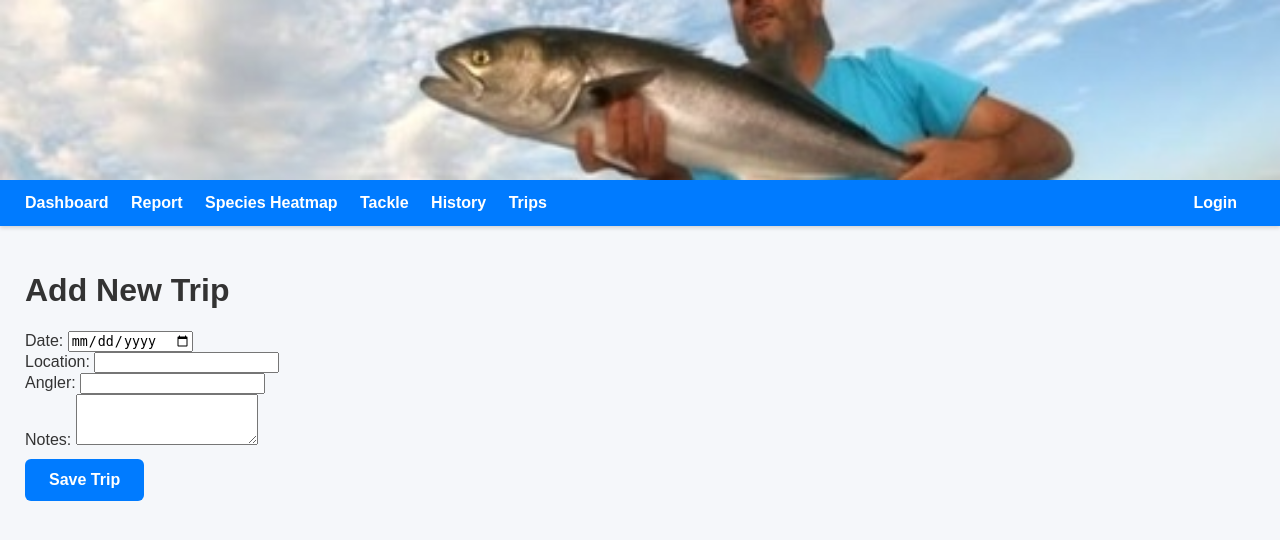
After one commit to tripsontheboat/fishing-dashboard, a Flask app: page /trip/add in a window 1280 px wide. The commit adds this page. Shown: the top 540 px of the page. Run offline with Flask 3, Linux system fonts and the light colour scheme; some libraries are stand-ins or nearby versions.

Commit message:
Add trip linking, edit/delete trips, update edit observation

```diff
--- a/app.py
+++ b/app.py
@@ -1,5 +1,3 @@
-print("RUNNING FILE:", __file__)
-
 import logging
 import os
 import sqlite3
@@ -887,6 +885,13 @@ def history():
 @login_required
 @role_required("write")
 def add():
+    conn = get_db_connection()
+    cur = conn.cursor()
+
+    # Fetch all trips for the dropdown (GET and POST both need this)
+    cur.execute("SELECT id, date, location FROM trips ORDER BY date DESC")
+    trips = cur.fetchall()
+
     if request.method == "POST":
         date = request.form["date"]
         location = request.form["location"]
@@ -908,6 +913,10 @@ def add():
 
         youtube_url = request.form.get("youtube_url")
 
+        # NEW: Trip ID from dropdown
+        trip_id = request.form.get("trip_id") or None
+
+        # Handle image upload
         image_file = request.files.get("image")
         filename = None
 
@@ -916,19 +925,17 @@ def add():
             image_path = os.path.join(app.config["UPLOAD_FOLDER"], filename)
             image_file.save(image_path)
 
-        conn = get_db_connection()
-        cur = conn.cursor()
-
+        # Insert catch including trip_id
         cur.execute(
             """
             INSERT INTO observations
             (date, location, species, count, bait, size, water, platform, comments,
-             image, lat, lng, water_temp, wind, wave_height, angler, youtube_url)
-            VALUES (%s, %s, %s, %s, %s, %s, %s, %s, %s, %s, %s, %s, %s, %s, %s, %s, %s)
+             image, lat, lng, water_temp, wind, wave_height, angler, youtube_url, trip_id)
+            VALUES (%s, %s, %s, %s, %s, %s, %s, %s, %s, %s, %s, %s, %s, %s, %s, %s, %s, %s)
             """,
             (
                 date, location, species, count, bait, size, water, platform, comments,
-                filename, lat, lng, water_temp, wind, wave_height, angler, youtube_url
+                filename, lat, lng, water_temp, wind, wave_height, angler, youtube_url, trip_id
             ),
         )
 
@@ -937,8 +944,8 @@ def add():
 
         return redirect("/")
 
-    return render_template("add.html")
-
+    conn.close()
+    return render_template("add.html", trips=trips)
 # -----------------------------
 # EDIT ENTRY
 # -----------------------------
@@ -948,6 +955,7 @@ def edit(id):
     conn = get_db_connection()
     cur = conn.cursor()
 
+    # Fetch the observation being edited
     cur.execute("SELECT * FROM observations WHERE id = %s", (id,))
     row = cur.fetchone()
 
@@ -955,6 +963,9 @@ def edit(id):
         conn.close()
         return "Entry not found", 404
 
+    # -----------------------------
+    # POST: Save changes
+    # -----------------------------
     if request.method == "POST":
         date = request.form["date"]
         location = request.form["location"]
@@ -973,6 +984,10 @@ def edit(id):
         angler = request.form.get("angler")
         youtube_url = request.form.get("youtube_url")
 
+        # NEW: Trip selection
+        trip_id = request.form.get("trip_id")  # may be None or ""
+
+        # Handle image upload
         image = row["image"]
         file = request.files.get("image")
         if file and file.filename != "":
@@ -980,16 +995,19 @@ def edit(id):
             file.save(os.path.join(app.config["UPLOAD_FOLDER"], filename))
             image = filename
 
+        # Update DB
         cur.execute(
             """
             UPDATE observations
             SET date=%s, location=%s, species=%s, count=%s, bait=%s, size=%s, water=%s, platform=%s,
-                water_temp=%s, wind=%s, wave_height=%s, comments=%s, image=%s, lat=%s, lng=%s, angler=%s, youtube_url=%s
+                water_temp=%s, wind=%s, wave_height=%s, comments=%s, image=%s, lat=%s, lng=%s,
+                angler=%s, youtube_url=%s, trip_id=%s
             WHERE id=%s
             """,
             (
                 date, location, species, count, bait, size, water, platform,
-                water_temp, wind, wave_height, comments, image, lat, lng, angler, youtube_url, id
+                water_temp, wind, wave_height, comments, image, lat, lng,
+                angler, youtube_url, trip_id, id
             )
         )
 
@@ -997,8 +1015,135 @@ def edit(id):
         conn.close()
         return redirect("/")
 
+    # -----------------------------
+    # GET: Load edit form
+    # -----------------------------
+
+    # NEW: Load all trips for dropdown
+    cur.execute("SELECT id, date, location FROM trips ORDER BY date DESC")
+    trips = cur.fetchall()
+
     conn.close()
-    return render_template("edit.html", row=row)
+    return render_template("edit.html", row=row, trips=trips)
+
+
+
+# -----------------------------
+# ADD TRIP
+# ----------------------------
+
+@app.route("/trip/add", methods=["GET", "POST"])
+def add_trip():
+    if request.method == "POST":
+        date = request.form["date"]
+        location = request.form["location"]
+        notes = request.form.get("notes")
+        angler = request.form.get("angler")
+
+        conn = get_db()
+        cur = conn.cursor()
+
+        cur.execute(
+            "INSERT INTO trips (date, location, notes, angler) VALUES (%s, %s, %s, %s)",
+            (date, location, notes, angler)
+        )
+
+        conn.commit()
+        conn.close()
+
+        return redirect("/trips")
+
+    return render_template("add_trip.html")
+
+
+# -----------------------------
+# ADD TRIPS
+# ----------------------------
+
+@app.route("/trips")
+@login_required
+@role_required("read")
+def trips():
+    conn = get_db_connection()
+    cur = conn.cursor()
+
+    cur.execute("SELECT id, date, location, notes, angler FROM trips ORDER BY date DESC")
+    trips = cur.fetchall()
+
+    conn.close()
+
+    return render_template("trips.html", trips=trips)
+
+
+
+# -----------------------------
+# EDIT TRIPS
+# ----------------------------
+
+@app.route("/trip/edit/<int:id>", methods=["GET", "POST"])
+@login_required
+@role_required("write")
+def edit_trip(id):
+    conn = get_db_connection()
+    cur = conn.cursor()
+
+    # Fetch existing trip
+    cur.execute("SELECT * FROM trips WHERE id = %s", (id,))
+    trip = cur.fetchone()
+
+    if not trip:
+        conn.close()
+        return "Trip not found", 404
+
+    if request.method == "POST":
+        date = request.form["date"]
+        location = request.form["location"]
+        angler = request.form.get("angler")
+        notes = request.form.get("notes")
+
+        cur.execute("""
+            UPDATE trips
+            SET date = %s, location = %s, angler = %s, notes = %s
+            WHERE id = %s
+        """, (date, location, angler, notes, id))
+
+        conn.commit()
+        conn.close()
+        return redirect("/trips")
+
+    conn.close()
+    return render_template("edit_trip.html", trip=trip)
+
+
+
+# -----------------------------
+# DELETE TRIPS
+# ----------------------------
+
+@app.route("/trip/delete/<int:id>", methods=["GET", "POST"])
+@login_required
+@role_required("write")
+def delete_trip(id):
+    conn = get_db_connection()
+    cur = conn.cursor()
+
+    cur.execute("SELECT * FROM trips WHERE id = %s", (id,))
+    trip = cur.fetchone()
+
+    if not trip:
+        conn.close()
+        return "Trip not found", 404
+
+    if request.method == "POST":
+        cur.execute("DELETE FROM trips WHERE id = %s", (id,))
+        conn.commit()
+        conn.close()
+        return redirect("/trips")
+
+    conn.close()
+    return render_template("delete_trip.html", trip=trip)
+
+
 
 # -----------------------------
 # HEATMAP
--- /dev/null
+++ b/templates/add_trip.html
@@ -0,0 +1,33 @@
+{% extends "base.html" %}
+{% block content %}
+
+<h1>Add New Trip</h1>
+
+<div class="form-card">
+    <form method="POST">
+
+        <div class="form-row">
+            <label>Date:</label>
+            <input type="date" name="date" required>
+        </div>
+
+        <div class="form-row">
+            <label>Location:</label>
+            <input type="text" name="location" required>
+        </div>
+
+        <div class="form-row">
+            <label>Angler:</label>
+            <input type="text" name="angler" required>
+        </div>
+
+        <div class="form-row" style="grid-column: 1 / -1;">
+            <label>Notes:</label>
+            <textarea name="notes" rows="3"></textarea>
+        </div>
+
+        <button type="submit" class="save-btn">Save Trip</button>
+    </form>
+</div>
+
+{% endblock %}
--- a/templates/base.html
+++ b/templates/base.html
@@ -1,4 +1,3 @@
-
 <!DOCTYPE html>
 <html>
 <head>
@@ -193,16 +192,18 @@
         <a href="/">Dashboard</a>
         <a href="/report">Report</a>
         <a href="/heatmap">Species Heatmap</a>
-		<a href="/tackle">Tackle</a>
+        <a href="/tackle">Tackle</a>
         <a href="/history">History</a>
-<!-- ⭐ NEW LINK ADDED HERE -->
+        <a href="/trips">Trips</a>
 
         {% if current_user.is_authenticated and current_user.role == "admin" %}
             <a href="/add">Add Entry</a>
+            <a href="/trip/add">Add Trip</a>
             <a href="/create_user">Create User</a>
             <a href="/users">User List</a>
         {% elif current_user.is_authenticated and current_user.role == "write" %}
             <a href="/add">Add Entry</a>
+            <a href="/trip/add">Add Trip</a>
         {% endif %}
     </div>
 
```
Also changed, not shown: requirements.txt (+4 -5 lines), templates/add.html (+13 -0 lines), templates/add_trips.html (added, +28 -0 lines), templates/delete_trip.html (added, +19 -0 lines), templates/edit.html (+14 -0 lines), templates/edit_trip.html (added, +22 -0 lines), templates/trips.html (added, +31 -0 lines), static/uploads/B632F419-5EE2-43FB-91B4-684D0D90C2DD_4_5005_c.jpeg (added), static/uploads/IMG_1196.jpeg (added), static/uploads/IMG_1197.jpeg (added), static/uploads/IMG_1320.jpeg (added), static/uploads/IMG_1900.jpeg (added).
